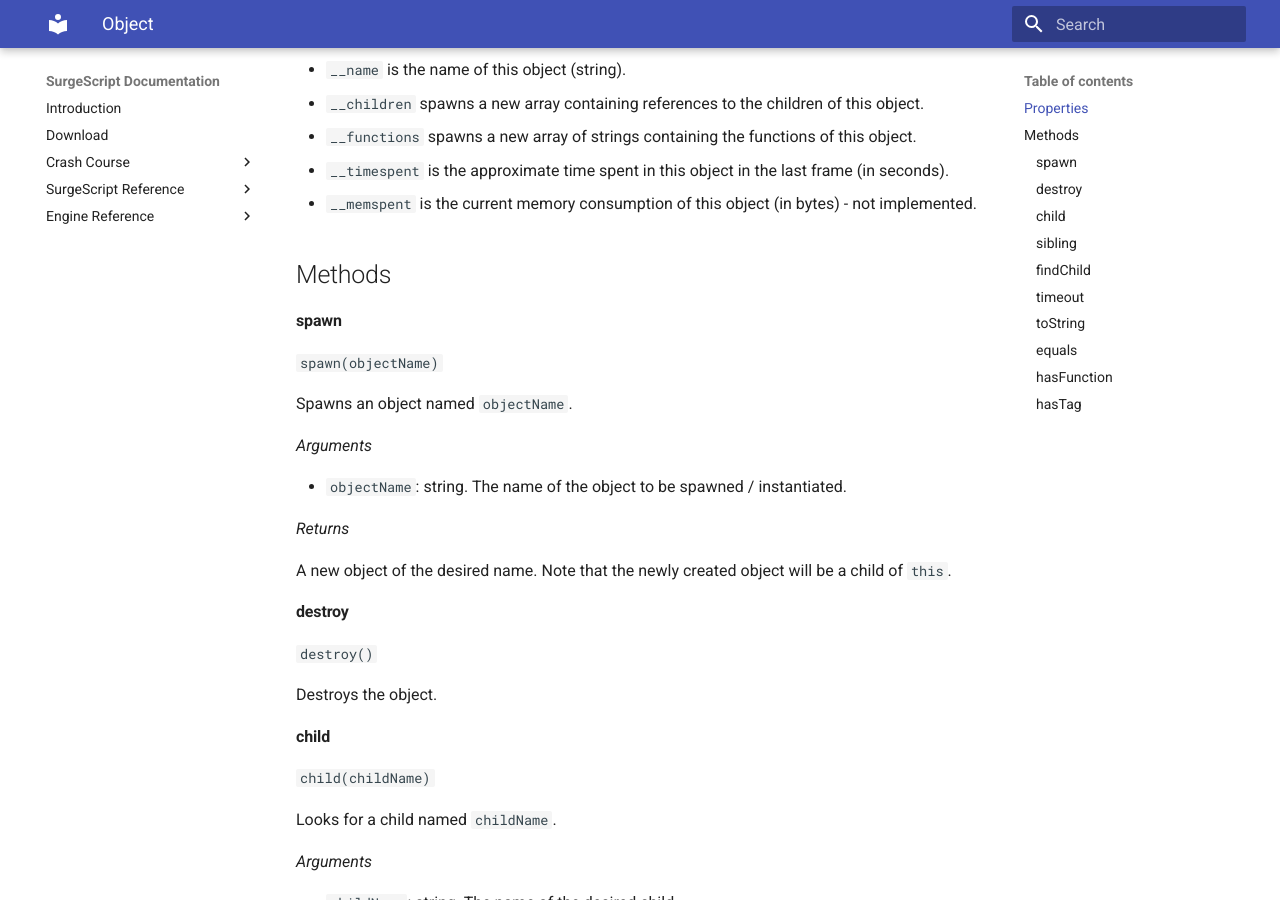
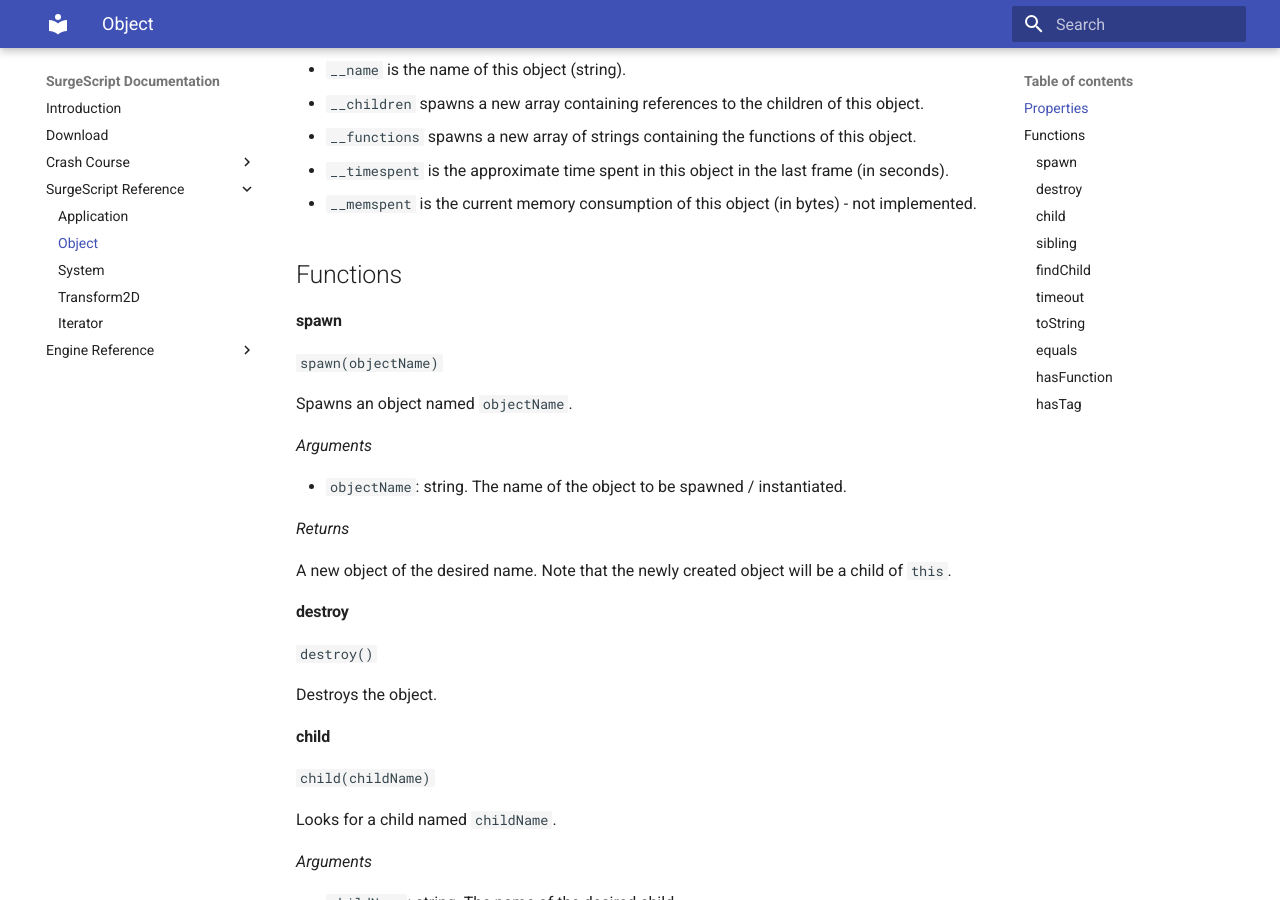
Before and after one commit to alemart/surgescript, an MkDocs documentation site: the page built from docs/reference/object.md, in a window 1280 px wide and 900 px high, scrolled down 332 px. Built offline with MkDocs 1.6.1 and Material for MkDocs 9.7.7, drawn with Linux system fonts in a browser that asks for light colours; old or Windows-style settings are respelled for this version of MkDocs.

Commit message:
Replaced 'Methods' for 'Functions'

```diff
--- a/docs/reference/application.md
+++ b/docs/reference/application.md
@@ -8,8 +8,8 @@ Properties
 
 * `session` is a [`Dictionary`](dictionary) of session variables that persist throughout the entire application.
 
-Methods
--------
+Functions
+---------
 
 #### exit
 
--- a/docs/reference/object.md
+++ b/docs/reference/object.md
@@ -14,8 +14,8 @@ Properties
 * `__timespent` is the approximate time spent in this object in the last frame (in seconds).
 * `__memspent` is the current memory consumption of this object (in bytes) - not implemented.
 
-Methods
--------
+Functions
+---------
 
 #### spawn
 
--- a/docs/reference/system.md
+++ b/docs/reference/system.md
@@ -12,8 +12,8 @@ Properties
 * `gc` is a reference to the [Garbage Collector](garbage_collector.md).
 * `objectCount` is the total number of objects at this moment.
 
-Methods
--------
+Functions
+---------
 
 #### exit
 
--- a/mkdocs.yml
+++ b/mkdocs.yml
@@ -22,5 +22,9 @@ pages:
         - 'Best practices': 'tutorials/best_practices.md'
     - 'SurgeScript Reference':
         - 'Application': 'reference/application.md'
+        - 'Object': 'reference/object.md'
+        - 'System': 'reference/system.md'
+        - 'Transform2D': 'reference/transform2d.md'
+        - 'Iterator': 'reference/iterator.md'
     - 'Engine Reference':
         - 'Application': 'reference/application.md'
```
